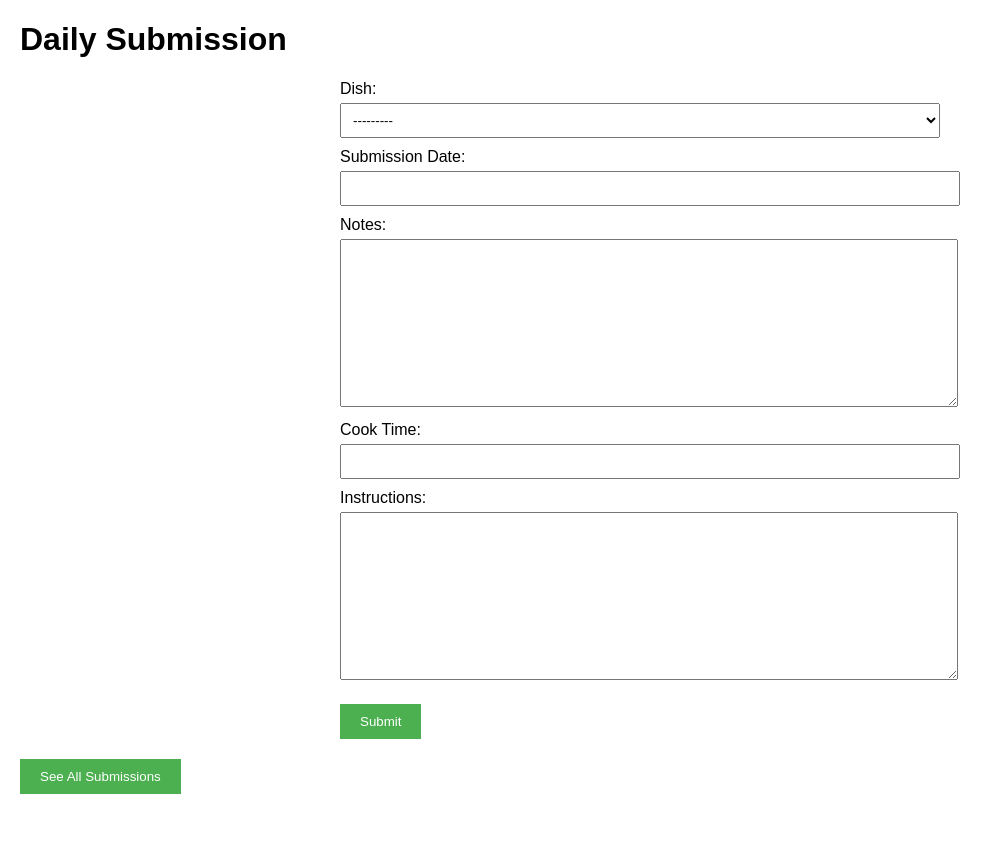
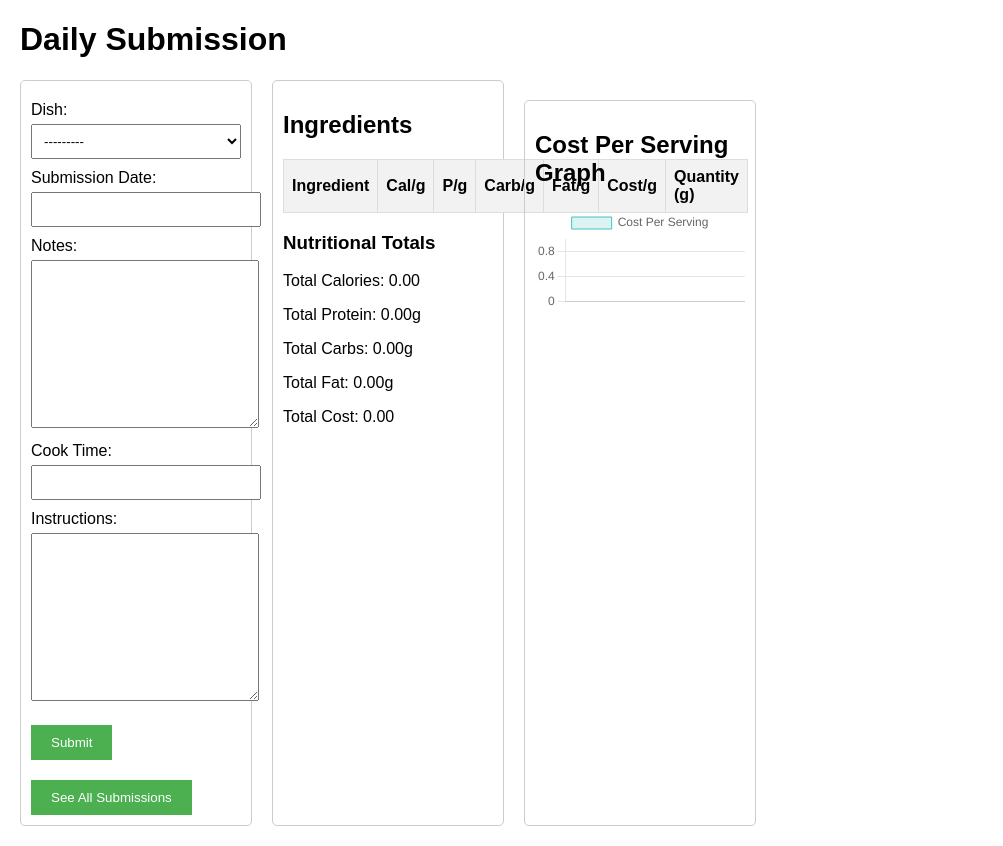
Before and after one commit to FroggyWoggy82/fawn, a Django app: page /daily_submission/ in a window 1280 px wide. Shown: the whole page, without its empty margins (0-1003 px from the left). Before the commit the page ends 794 px from the top, so only its background shows below. Run offline with Django 5.2, Linux system fonts and the light colour scheme; tables that the repository leaves empty hold one stand-in row (values such as "Sample post"); lists and menus that the app fills with data are empty; parts of the project's set-up code (start-up, migrations or seed data) failed here and were passed over.

Commit message:
Implement weight and nutrition system updates

```diff
--- a/mealplanner/settings.py
+++ b/mealplanner/settings.py
@@ -51,6 +51,7 @@ INSTALLED_APPS = [
 
 MIDDLEWARE = [
     'django.middleware.security.SecurityMiddleware',
+    'whitenoise.middleware.WhiteNoiseMiddleware',  # Add this line
     'django.contrib.sessions.middleware.SessionMiddleware',
     'django.middleware.common.CommonMiddleware',
     'django.middleware.csrf.CsrfViewMiddleware',
--- a/meals/templates/meals/daily_submission.html
+++ b/meals/templates/meals/daily_submission.html
@@ -6,6 +6,16 @@
         body {
             font-family: Arial, sans-serif;
             margin: 20px;
+        }
+        .grid-container {
+            display: grid;
+            grid-template-columns: repeat(auto-fill, minmax(200px, 1fr));
+            gap: 20px;
+        }
+        .grid-item {
+            border: 1px solid #ccc;
+            padding: 10px;
+            border-radius: 5px;
         }
         form {
             max-width: 600px;
@@ -31,6 +41,22 @@
         button:hover {
             background-color: #45a049;
         }
+        table {
+            width: 100%;
+            border-collapse: collapse;
+            margin-top: 20px;
+        }
+        th, td {
+            border: 1px solid #ddd;
+            padding: 8px;
+            text-align: left;
+        }
+        th {
+            background-color: #f2f2f2;
+        }
+        .graph-container {
+            margin-top: 20px;
+        }
     </style>
     <script>
         function loadIngredients(dishId) {
@@ -43,16 +69,45 @@
                         const div = document.createElement('div');
                         div.innerHTML = `
                             <label for="ingredient_${ingredient.id}">${ingredient.name} (grams):</label>
-                            <input type="number" name="ingredient_${ingredient.id}" id="ingredient_${ingredient.id}" step="0.01">
+                            <input type="number" name="ingredient_${ingredient.id}" id="ingredient_${ingredient.id}" step="0.01" oninput="calculateTotals()">
                         `;
                         ingredientsContainer.appendChild(div);
                     });
+                    calculateTotals();
                 });
+        }
+
+        function calculateTotals() {
+            const ingredients = document.querySelectorAll('input[name^="ingredient_"]');
+            let totalCalories = 0;
+            let totalProtein = 0;
+            let totalCarbs = 0;
+            let totalFat = 0;
+            let totalCost = 0;
+
+            ingredients.forEach(input => {
+                const ingredientId = input.id.replace('ingredient_', '');
+                const quantity = parseFloat(input.value) || 0;
+                const ingredientData = JSON.parse(document.getElementById(`ingredient_data_${ingredientId}`).value);
+                totalCalories += quantity * ingredientData.calories_per_gram;
+                totalProtein += quantity * ingredientData.protein_per_gram;
+                totalCarbs += quantity * ingredientData.carbs_per_gram;
+                totalFat += quantity * ingredientData.fat_per_gram;
+                totalCost += quantity * ingredientData.cost_per_gram;
+            });
+
+            document.getElementById('total_calories').textContent = totalCalories.toFixed(2);
+            document.getElementById('total_protein').textContent = totalProtein.toFixed(2);
+            document.getElementById('total_carbs').textContent = totalCarbs.toFixed(2);
+            document.getElementById('total_fat').textContent = totalFat.toFixed(2);
+            document.getElementById('total_cost').textContent = totalCost.toFixed(2);
         }
     </script>
 </head>
 <body>
     <h1>Daily Submission</h1>
+    <div class="grid-container">
+        <div class="grid-item">
             <form method="post">
                 {% csrf_token %}
                 <div>
@@ -79,13 +134,91 @@
                 <button type="submit">Submit</button>
             </form>
             <a href="{% url 'submissions_list' %}"><button>See All Submissions</button></a>
+        </div>
+        <div class="grid-item">
+            <h2>Ingredients</h2>
+            <table>
+                <thead>
+                    <tr>
+                        <th>Ingredient</th>
+                        <th>Cal/g</th>
+                        <th>P/g</th>
+                        <th>Carb/g</th>
+                        <th>Fat/g</th>
+                        <th>Cost/g</th>
+                        <th>Quantity (g)</th>
+                    </tr>
+                </thead>
+                <tbody>
+                    {% for ingredient in ingredients %}
+                    <tr>
+                        <td>{{ ingredient.name }}</td>
+                        <td>{{ ingredient.calories_per_gram }}</td>
+                        <td>{{ ingredient.protein_per_gram }}</td>
+                        <td>{{ ingredient.carbs_per_gram }}</td>
+                        <td>{{ ingredient.fat_per_gram }}</td>
+                        <td>{{ ingredient.cost_per_gram }}</td>
+                        <td>
+                            <input type="hidden" id="ingredient_data_{{ ingredient.id }}" value='{{ ingredient|safe }}'>
+                            <input type="number" name="ingredient_{{ ingredient.id }}" id="ingredient_{{ ingredient.id }}" step="0.01" oninput="calculateTotals()">
+                        </td>
+                    </tr>
+                    {% endfor %}
+                </tbody>
+            </table>
+            <h3>Nutritional Totals</h3>
+            <p>Total Calories: <span id="total_calories">0.00</span></p>
+            <p>Total Protein: <span id="total_protein">0.00</span>g</p>
+            <p>Total Carbs: <span id="total_carbs">0.00</span>g</p>
+            <p>Total Fat: <span id="total_fat">0.00</span>g</p>
+            <p>Total Cost: <span id="total_cost">0.00</span></p>
+        </div>
+        <div class="grid-item graph-container">
+            <h2>Cost Per Serving Graph</h2>
+            <canvas id="costGraph"></canvas>
+            <script src="https://cdn.jsdelivr.net/npm/chart.js"></script>
             <script>
+                const ctx = document.getElementById('costGraph').getContext('2d');
+                const costGraph = new Chart(ctx, {
+                    type: 'bar',
+                    data: {
+                        labels: [],
+                        datasets: [{
+                            label: 'Cost Per Serving',
+                            data: [],
+                            backgroundColor: 'rgba(75, 192, 192, 0.2)',
+                            borderColor: 'rgba(75, 192, 192, 1)',
+                            borderWidth: 1
+                        }]
+                    },
+                    options: {
+                        scales: {
+                            y: {
+                                beginAtZero: true
+                            }
+                        }
+                    }
+                });
+
+                function updateGraph(dishes) {
+                    costGraph.data.labels = dishes.map(dish => dish.name);
+                    costGraph.data.datasets[0].data = dishes.map(dish => dish.cost_per_serving);
+                    costGraph.update();
+                }
+
                 document.getElementById('id_dish').addEventListener('change', function() {
                     const dishId = this.value;
                     if (dishId) {
+                        fetch(`/get_ingredients/${dishId}/`)
+                            .then(response => response.json())
+                            .then(data => {
                                 loadIngredients(dishId);
+                                updateGraph(data.dishes);
+                            });
                     }
                 });
             </script>
+        </div>
+    </div>
 </body>
 </html>
--- a/requirements.txt
+++ b/requirements.txt
@@ -1,3 +1,5 @@
+django-whitenoise
+
 Django==5.1.6
 gunicorn
 python-dotenv
```
Lines whose indentation alone changed are shown as unchanged.
